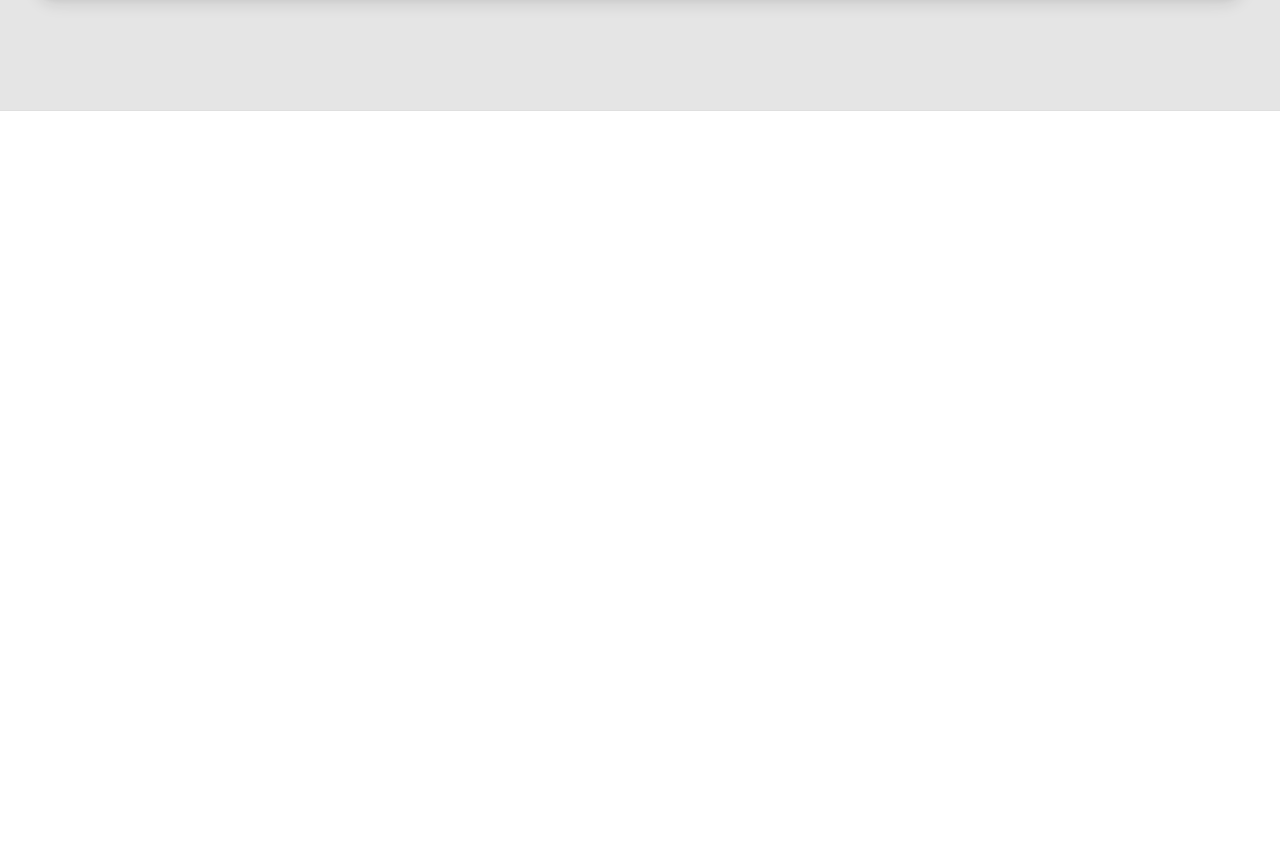
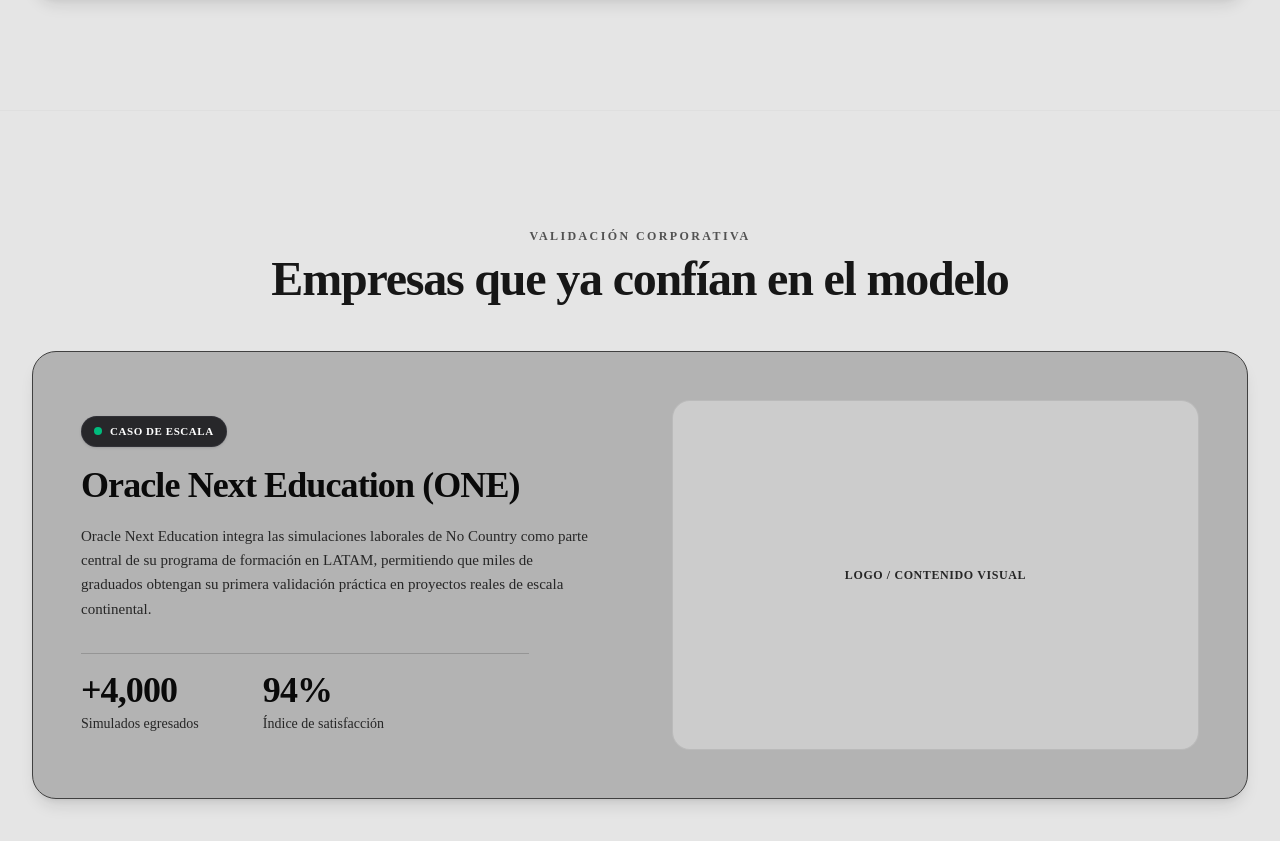
Before and after one commit to No-Country-simulation/fellowship-web-tm, a Next.js app in the folder frontend/: page / in a window 1280 px wide. Shown: the part 727-1568 px from the top of the page. Before the commit the page ends 838 px from the top, so only its background shows below. Built offline with nearby package versions, Linux system fonts and the light colour scheme.

Commit message:
feat: implementar seccion CasoOracle y corregir shades invalidos en ComoFunciona

```diff
--- a/frontend/app/empresas/contratar/page.tsx
+++ b/frontend/app/empresas/contratar/page.tsx
@@ -0,0 +1,3 @@
+export default function Page() {
+  return null;
+}
--- a/frontend/app/empresas/empleabilidad/page.tsx
+++ b/frontend/app/empresas/empleabilidad/page.tsx
@@ -0,0 +1,3 @@
+export default function Page() {
+  return null;
+}
--- a/frontend/app/talento/page.tsx
+++ b/frontend/app/talento/page.tsx
@@ -0,0 +1,3 @@
+export default function Page() {
+  return null;
+}
--- a/frontend/components/sections/CasoOracle.tsx
+++ b/frontend/components/sections/CasoOracle.tsx
@@ -1,7 +1,90 @@
-export default function CasoOracle() {
+import { cn } from "@/lib/utils";
+
+export interface CasoOracleProps {
+  className?: string;
+}
+
+export default function CasoOracle({ className }: CasoOracleProps) {
   return (
-    <section>
-      {/*  Caso Oracle */}
+    <section
+      id="caso-oracle"
+      className={cn(
+        "w-full bg-[#E5E5E5] dark:bg-black py-20 md:py-28 transition-colors duration-300 border-b border-neutral-300/40 dark:border-zinc-900",
+        className
+      )}
+    >
+      <div className="w-full max-w-7xl mx-auto px-4 md:px-8">
+        {/* Header section */}
+        <div className="text-center mb-12">
+          <span className="text-[11px] md:text-[12px] font-bold tracking-[0.2em] text-neutral-600 dark:text-neutral-400 uppercase">
+            VALIDACIÓN CORPORATIVA
+          </span>
+          <h2 className="text-3xl md:text-5xl font-black text-neutral-900 dark:text-white mt-2 tracking-tight">
+            Empresas que ya confían en el modelo
+          </h2>
+        </div>
+
+        {/* Card box with 2 columns layout */}
+        <div className="border border-neutral-700 dark:border-zinc-700/80 bg-[#B3B3B3] dark:bg-zinc-900/65 rounded-[24px] p-6 md:p-12 shadow-lg transition-colors duration-300">
+          <div className="grid grid-cols-1 lg:grid-cols-2 gap-10 md:gap-16 items-center">
+            {/* Left Column: Info and Metrics */}
+            <div className="flex flex-col justify-between items-start space-y-6">
+              <div className="space-y-4">
+                {/* Badge with pulse dot animation */}
+                <div className="inline-flex items-center gap-2 px-3 py-1.5 bg-zinc-800 dark:bg-black/80 text-white text-[11px] font-bold tracking-wider rounded-full border border-zinc-700/45 shadow-sm uppercase select-none">
+                  <span className="relative flex h-2 w-2">
+                    <span className="animate-ping absolute inline-flex h-full w-full rounded-full bg-emerald-400 opacity-75"></span>
+                    <span className="relative inline-flex rounded-full h-2 w-2 bg-emerald-500"></span>
+                  </span>
+                  CASO DE ESCALA
+                </div>
+
+                {/* Title */}
+                <h3 className="text-2xl md:text-4xl font-extrabold text-neutral-950 dark:text-white tracking-tight leading-tight">
+                  Oracle Next Education (ONE)
+                </h3>
+
+                {/* Description */}
+                <p className="text-neutral-800 dark:text-zinc-200 text-sm md:text-[15px] leading-relaxed max-w-lg">
+                  Oracle Next Education integra las simulaciones laborales de No Country como parte central de su programa de formación en LATAM, permitiendo que miles de graduados obtengan su primera validación práctica en proyectos reales de escala continental.
+                </p>
+              </div>
+
+              {/* Divider line */}
+              <div className="border-t border-neutral-600/30 dark:border-zinc-700/50 w-full max-w-md my-2" />
+
+              {/* Metrics */}
+              <div className="flex flex-row gap-10 sm:gap-16 pt-2">
+                <div className="flex flex-col">
+                  <span className="text-3xl md:text-4xl font-black text-neutral-950 dark:text-white tracking-tight">
+                    +4,000
+                  </span>
+                  <span className="text-xs md:text-sm text-neutral-800 dark:text-zinc-400 mt-1 font-medium">
+                    Simulados egresados
+                  </span>
+                </div>
+                <div className="flex flex-col">
+                  <span className="text-3xl md:text-4xl font-black text-neutral-950 dark:text-white tracking-tight">
+                    94%
+                  </span>
+                  <span className="text-xs md:text-sm text-neutral-800 dark:text-zinc-400 mt-1 font-medium">
+                    Índice de satisfacción
+                  </span>
+                </div>
+              </div>
+            </div>
+
+            {/* Right Column: Styled Placeholder Image container box */}
+            <div className="w-full h-full min-h-[250px] md:min-h-[350px] bg-neutral-200/50 dark:bg-zinc-800/30 border border-neutral-400/40 dark:border-zinc-700/50 rounded-2xl flex flex-col items-center justify-center p-6 text-center select-none">
+              <div className="relative flex flex-col items-center justify-center space-y-4">
+                <span className="text-xs font-semibold tracking-wider text-neutral-800 dark:text-zinc-300 uppercase">
+                    Logo / Contenido Visual
+                  </span>
+              </div>
+            </div>
+          </div>
+        </div>
+      </div>
     </section>
   );
 }
--- a/frontend/components/sections/ComoFunciona.tsx
+++ b/frontend/components/sections/ComoFunciona.tsx
@@ -191,7 +191,7 @@
                   "flex-1 text-center py-2 px-5 text-sm font-semibold rounded-full cursor-pointer transition-all duration-200",
                   activeTab === tab.id
                     ? "bg-[#9A9A9A] dark:bg-zinc-600 text-white shadow-sm"
-                    : "text-neutral-700 dark:text-zinc-300 hover:text-neutral-955 dark:hover:text-white hover:bg-neutral-400/10 dark:hover:bg-zinc-700/20"
+                    : "text-neutral-700 dark:text-zinc-300 hover:text-neutral-950 dark:hover:text-white hover:bg-neutral-400/10 dark:hover:bg-zinc-700/20"
                 )}
               >
                 {tab.label}
@@ -202,7 +202,7 @@
       </div>
 
       {/* Main card box with 2 columns layout */}
-      <div className="border border-neutral-750 dark:border-zinc-700/80 bg-[#B3B3B3] dark:bg-zinc-900/65 rounded-[24px] p-6 md:p-12 shadow-lg transition-colors duration-300">
+      <div className="border border-neutral-700 dark:border-zinc-700/80 bg-[#B3B3B3] dark:bg-zinc-900/65 rounded-[24px] p-6 md:p-12 shadow-lg transition-colors duration-300">
         <div
           className={cn(
             "grid grid-cols-1 lg:grid-cols-2 gap-10 md:gap-16 transition-all duration-200 ease-in-out",
@@ -227,7 +227,7 @@
               </h3>
 
               {/* Description */}
-              <p className="text-neutral-850 dark:text-zinc-200 text-sm md:text-[15px] leading-relaxed max-w-lg">
+              <p className="text-neutral-800 dark:text-zinc-200 text-sm md:text-[15px] leading-relaxed max-w-lg">
                 {content.description}
               </p>
             </div>
@@ -245,7 +245,7 @@
               </Button>
               <Button
                 variant="outline"
-                className="h-12 px-6 border-2 border-neutral-700/60 dark:border-zinc-750 bg-neutral-200/40 dark:bg-zinc-800/20 text-neutral-900 dark:text-zinc-200 hover:bg-neutral-200/80 dark:hover:bg-zinc-800/60 rounded-xl font-bold cursor-pointer transition-all active:translate-y-px"
+                className="h-12 px-6 border-2 border-neutral-700/60 dark:border-zinc-700 bg-neutral-200/40 dark:bg-zinc-800/20 text-neutral-900 dark:text-zinc-200 hover:bg-neutral-200/80 dark:hover:bg-zinc-800/60 rounded-xl font-bold cursor-pointer transition-all active:translate-y-px"
                 asChild
               >
                 <a href="#faq">{content.ctaSecondary}</a>
@@ -264,7 +264,7 @@
                 }}
               >
                 {/* Step number badge */}
-                <div className="flex items-center justify-center w-12 h-12 rounded-full border border-neutral-600/35 dark:border-zinc-650 bg-neutral-100/50 dark:bg-zinc-800 text-base md:text-lg font-black text-neutral-800 dark:text-zinc-150 shrink-0 select-none shadow-sm">
+                <div className="flex items-center justify-center w-12 h-12 rounded-full border border-neutral-600/35 dark:border-zinc-600 bg-neutral-100/50 dark:bg-zinc-800 text-base md:text-lg font-black text-neutral-800 dark:text-zinc-200 shrink-0 select-none shadow-sm">
                   {step.number}
                 </div>
 
```
